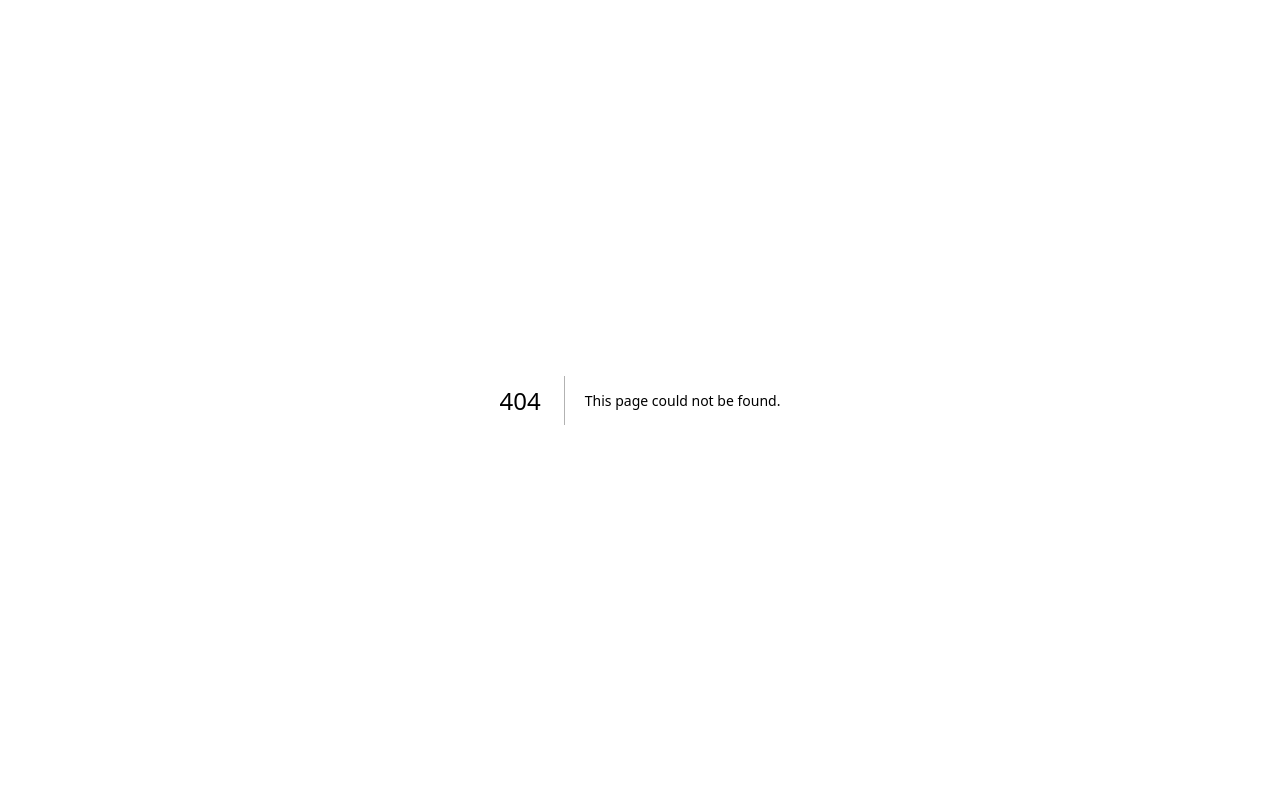
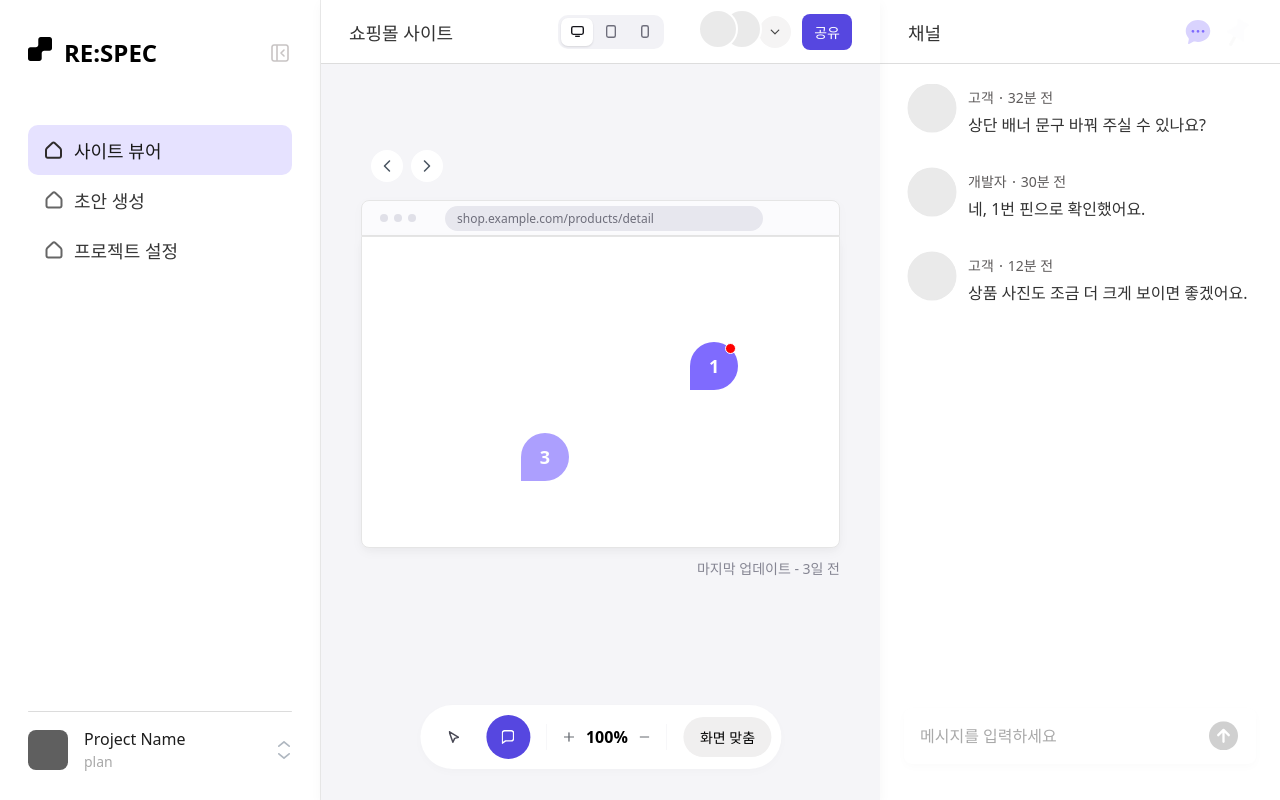
Before and after one commit to buzzzer-beater/respec-fe, a Next.js app: page /projects/1/viewer in a window 1280 px wide. Before the commit this address had no page. Built offline with nearby package versions, Linux system fonts and the light colour scheme.

Commit message:
add(viewer): 사이트 뷰어 페이지 라우트 추가

```diff
--- /dev/null
+++ b/src/app/projects/[projectId]/layout.tsx
@@ -0,0 +1,35 @@
+import { Suspense } from 'react';
+
+import { Sidebar } from '@/widgets/sidebar';
+
+const ProjectSidebar = ({ projectId }: { projectId: string }) => {
+  const base = `/projects/${projectId}`;
+
+  return (
+    <Sidebar
+      items={[
+        { href: `${base}/viewer`, label: '사이트 뷰어' },
+        { href: `${base}/draft`, label: '초안 생성' },
+        { href: `${base}/settings`, label: '프로젝트 설정' },
+      ]}
+      project={{ name: 'Project Name', plan: 'plan' }}
+    />
+  );
+};
+
+const ProjectLayout = ({ children, params }: LayoutProps<'/projects/[projectId]'>) => {
+  return (
+    <div className="flex h-screen">
+      {/* projectId는 요청 시점에 정해지므로 Suspense 안에서 기다립니다. */}
+      <Suspense fallback={<div className="w-80 shrink-0" />}>
+        {params.then(({ projectId }) => (
+          <ProjectSidebar projectId={projectId} />
+        ))}
+      </Suspense>
+      <div aria-hidden className="bg-line-subtle w-px shrink-0" />
+      {children}
+    </div>
+  );
+};
+
+export default ProjectLayout;
--- /dev/null
+++ b/src/app/projects/[projectId]/viewer/page.tsx
@@ -0,0 +1,3 @@
+import { SiteViewerView } from '@/views/site-viewer';
+
+export default SiteViewerView;
--- /dev/null
+++ b/src/views/site-viewer/index.ts
@@ -0,0 +1 @@
+export { default as SiteViewerView } from './ui/SiteViewerView';
--- /dev/null
+++ b/src/views/site-viewer/model/mock.ts
@@ -0,0 +1,41 @@
+import type { Message } from '@/entities/message';
+import type { ViewerPin } from '@/widgets/site-viewer';
+import type { WorkspaceParticipant } from '@/widgets/workspace-header';
+
+// 백엔드 API가 연결되기 전까지 쓰는 임시 데이터입니다.
+export const MOCK_PROJECT = {
+  name: '쇼핑몰 사이트',
+  url: 'shop.example.com/products/detail',
+  lastUpdatedLabel: '3일 전',
+};
+
+export const MOCK_PARTICIPANTS: WorkspaceParticipant[] = [
+  { id: 'client', name: '고객' },
+  { id: 'developer', name: '개발자' },
+];
+
+export const MOCK_PINS: ViewerPin[] = [
+  { id: 'pin-1', number: 1, pagePath: '/products/detail', x: 68.8, y: 49.3, showBadge: true },
+  { id: 'pin-3', number: 3, pagePath: '/products/detail', x: 33.3, y: 78.7, muted: true },
+];
+
+export const MOCK_MESSAGES: Message[] = [
+  {
+    id: 'm1',
+    authorName: '고객',
+    content: '상단 배너 문구 바꿔 주실 수 있나요?',
+    timeLabel: '32분 전',
+  },
+  { id: 'm2', authorName: '개발자', content: '네, 1번 핀으로 확인했어요.', timeLabel: '30분 전' },
+  {
+    id: 'm3',
+    authorName: '고객',
+    content: '상품 사진도 조금 더 크게 보이면 좋겠어요.',
+    timeLabel: '12분 전',
+  },
+];
+
+export const MOCK_REQUESTS = [
+  { id: 'r1', title: '상단 배너 문구 변경', statusLabel: '미해결', authorName: '고객' },
+  { id: 'r3', title: '상품 사진 크기 키우기', statusLabel: '미해결', authorName: '고객' },
+];
--- /dev/null
+++ b/src/views/site-viewer/ui/SiteViewerView.tsx
@@ -0,0 +1,71 @@
+'use client';
+
+import { useState } from 'react';
+
+import type { Message } from '@/entities/message';
+import type { Device } from '@/features/switch-device';
+import { SideChatPanel } from '@/widgets/side-chat';
+import { type PinPosition, SiteViewer, type ViewerPin } from '@/widgets/site-viewer';
+import { WorkspaceHeader } from '@/widgets/workspace-header';
+
+import {
+  MOCK_MESSAGES,
+  MOCK_PARTICIPANTS,
+  MOCK_PINS,
+  MOCK_PROJECT,
+  MOCK_REQUESTS,
+} from '../model/mock';
+
+const SiteViewerView = () => {
+  const [device, setDevice] = useState<Device>('desktop');
+  const [pins, setPins] = useState<ViewerPin[]>(MOCK_PINS);
+  const [messages, setMessages] = useState<Message[]>(MOCK_MESSAGES);
+
+  const handlePlacePin = ({ x, y }: PinPosition) => {
+    setPins((prev) => [
+      ...prev,
+      {
+        id: crypto.randomUUID(),
+        number: Math.max(0, ...prev.map((pin) => pin.number)) + 1,
+        pagePath: '/products/detail',
+        x,
+        y,
+      },
+    ]);
+  };
+
+  const handleSendMessage = (content: string) => {
+    setMessages((prev) => [
+      ...prev,
+      { id: crypto.randomUUID(), authorName: '나', content, timeLabel: '방금' },
+    ]);
+  };
+
+  return (
+    <div className="flex h-full min-w-0 flex-1">
+      <main className="bg-canvas shadow-elevation-2 relative flex h-full min-w-0 flex-1 flex-col">
+        <SiteViewer
+          url={MOCK_PROJECT.url}
+          pins={pins}
+          lastUpdatedLabel={MOCK_PROJECT.lastUpdatedLabel}
+          onPlacePin={handlePlacePin}
+        />
+        <div className="absolute inset-x-0 top-0 z-20">
+          <WorkspaceHeader
+            projectName={MOCK_PROJECT.name}
+            device={device}
+            onDeviceChange={setDevice}
+            participants={MOCK_PARTICIPANTS}
+          />
+        </div>
+      </main>
+      <SideChatPanel
+        messages={messages}
+        requests={MOCK_REQUESTS}
+        onSendMessage={handleSendMessage}
+      />
+    </div>
+  );
+};
+
+export default SiteViewerView;
```
